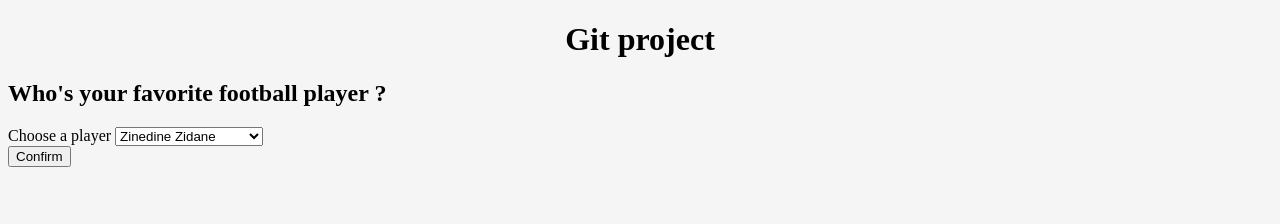
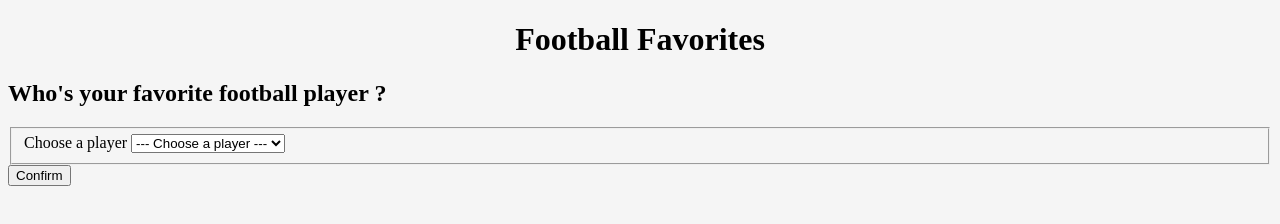
Before and after one commit to ThomLG/FootballFavorites, a plain HTML site: page index.html in a window 1280 px wide. Drawn offline with Linux system fonts and the light colour scheme.

Commit message:
add javascript code for favorite player selection

```diff
--- a/index.html
+++ b/index.html
@@ -6,31 +6,36 @@
     <meta http-equiv="X-UA-Compatible" content="IE=edge" />
     <meta name="viewport" content="width=device-width, initial-scale=1.0" />
     <link rel="stylesheet" href="styles.css" />
-    <title>Git Project</title>
+    <title>Football Favorites</title>
 </head>
 
 <body>
-    <h1>Git project</h1>
+    <h1>Football Favorites</h1>
     <div>
         <h2>Who's your favorite football player ?</h2>
 
-        <label for="playerSelect">Choose a player</label>
-        <select name="player" id="playerSelect">
-            <option value="zidane">Zinedine Zidane</option>
-            <option value="ronaldo">Ronaldo</option>
-            <option value="ronaldinho">Ronaldinho</option>
-            <option value="raul">Raul</option>
-            <option value="delPiero">Alessandro Del Piero</option>
-            <option value="pirlo">Andrea Pirlo</option>
-            <option value="messi">Lionel Messi</option>
-            <option value="neymar">Neymar Jr</option>
-            <option value="christianoRonaldo">C.Ronaldo</option>
-            <option value="rivaldo">Rivaldo</option>
-            <option value="mbappe">Kylian Mbappé</option>
-        </select>
+        <form action="" method="GET" id="formSelectPlayer">
+            <fieldset>
+            <label for="playerSelect">Choose a player</label>
+            <select name="player" id="playerSelect">
+                <option value="">--- Choose a player --- </option>
+                <option value="Zinedine Zidane">Zinedine Zidane</option>
+                <option value="Ronaldo">Ronaldo</option>
+                <option value="Ronaldinho">Ronaldinho</option>
+                <option value="Raul">Raul</option>
+                <option value="Del Piero">Alessandro Del Piero</option>
+                <option value="Pirlo">Andrea Pirlo</option>
+                <option value="Messi">Lionel Messi</option>
+                <option value="Neymar Junior">Neymar Junior</option>
+                <option value="Christiano Ronaldo">Christiano Ronaldo</option>
+                <option value="Rivaldo">Rivaldo</option>
+                <option value="Kylian Mbappé">Kylian Mbappé</option>
+            </select>
+        </fieldset>
+            <button id="confirmBtn" value="Confirm">Confirm</button>
+        </form>
     </div>
 
-    <button id="confirmBtn">Confirm</button>
     <p id="clickConfirm"></p>
 
 
--- a/script.js
+++ b/script.js
@@ -1,4 +1,10 @@
-const clickBtn = document.getElementById('confirmBtn');
+const form = document.getElementById('formSelectPlayer');
+const selectPlayer = document.getElementById('playerSelect');
 const clickConfirm = document.getElementById('clickConfirm');
 
-clickBtn.addEventListener("click", clickConfirm.document.innerHTML = "Vous avez cliqué sur le bouton !");
+
+form.addEventListener('submit', function(event){
+    event.preventDefault();
+    clickConfirm.innerHTML = 'Your favorite player is : '+ selectPlayer.value;
+
+});
```
